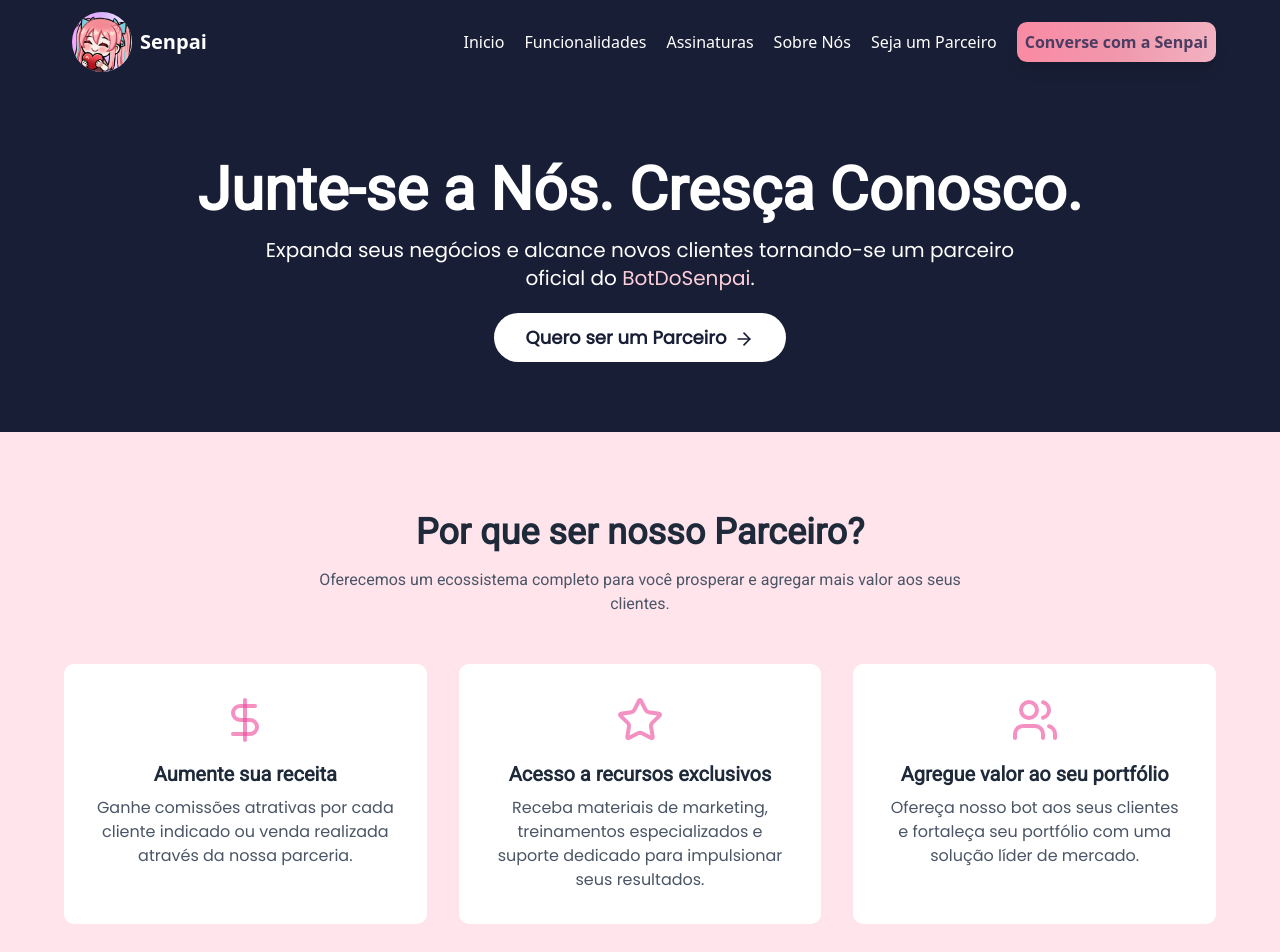
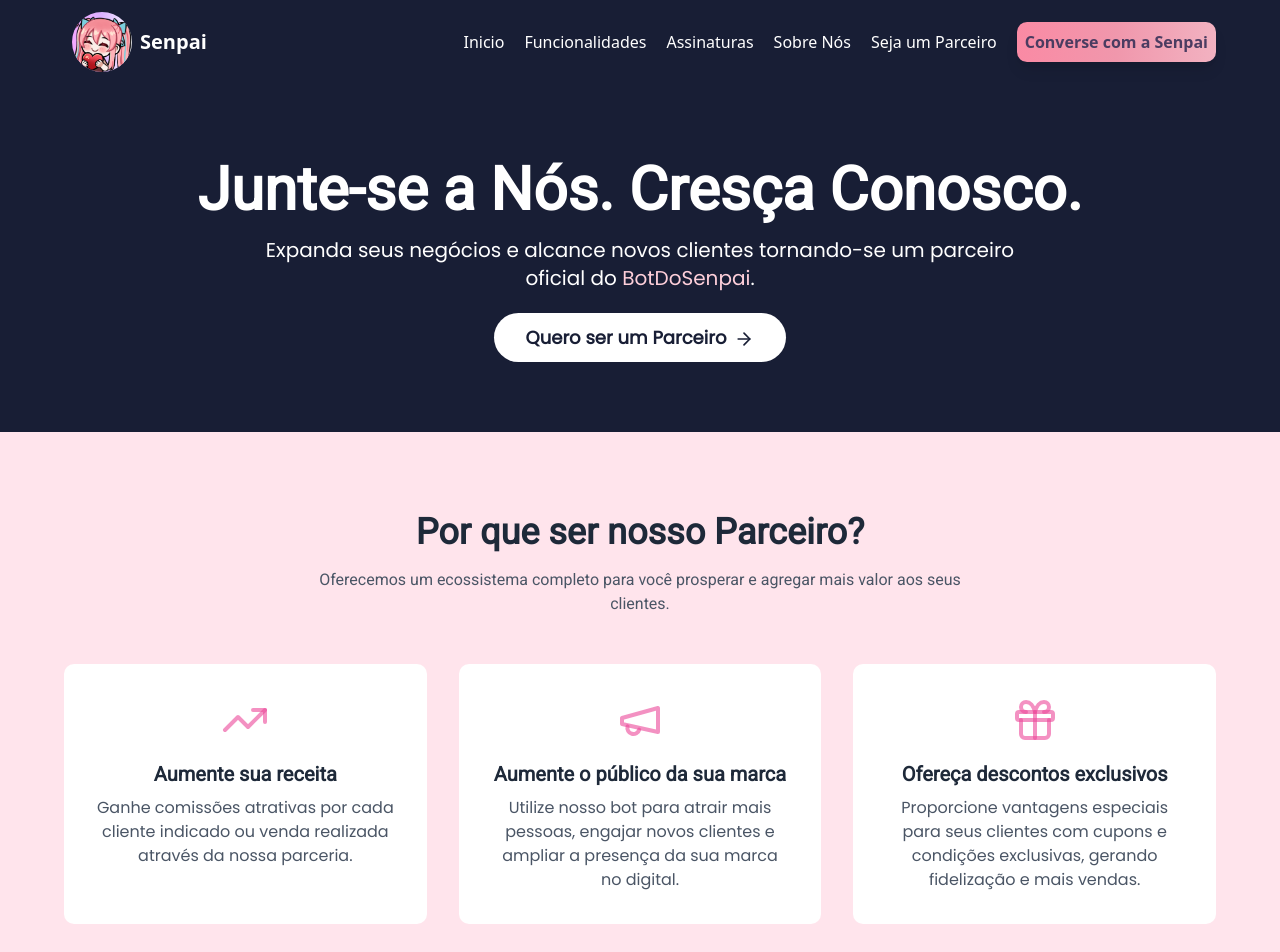
Before and after one commit to PedroMarques391/senpaiLP, a Next.js app: page /partners in a window 1280 px wide. Shown: the top 952 px of the page. Built offline with nearby package versions, Linux system fonts and the light colour scheme.

Commit message:
feat: change text on the card of reasons.

```diff
--- a/src/data/data.reasons.ts
+++ b/src/data/data.reasons.ts
@@ -1,20 +1,20 @@
-import { DollarSign, Star, Users } from "lucide-react";
 import { IReasonsCard } from "../types";
+import { TrendingUp, Megaphone, Gift } from "lucide-react";
 
 export const reasonsCard: IReasonsCard[] = [
     {
-        icon: DollarSign,
+        icon: TrendingUp,
         title: 'Aumente sua receita',
         text: 'Ganhe comissões atrativas por cada cliente indicado ou venda realizada através da nossa parceria.'
     },
     {
-        icon: Star,
-        title: 'Acesso a recursos exclusivos',
-        text: 'Receba materiais de marketing, treinamentos especializados e suporte dedicado para impulsionar seus resultados.'
+        icon: Megaphone,
+        title: 'Aumente o público da sua marca',
+        text: 'Utilize nosso bot para atrair mais pessoas, engajar novos clientes e ampliar a presença da sua marca no digital.'
     },
     {
-        icon: Users,
-        title: 'Agregue valor ao seu portfólio',
-        text: 'Ofereça nosso bot aos seus clientes e fortaleça seu portfólio com uma solução líder de mercado.'
+        icon: Gift,
+        title: 'Ofereça descontos exclusivos',
+        text: 'Proporcione vantagens especiais para seus clientes com cupons e condições exclusivas, gerando fidelização e mais vendas.'
     }
 ];
```
